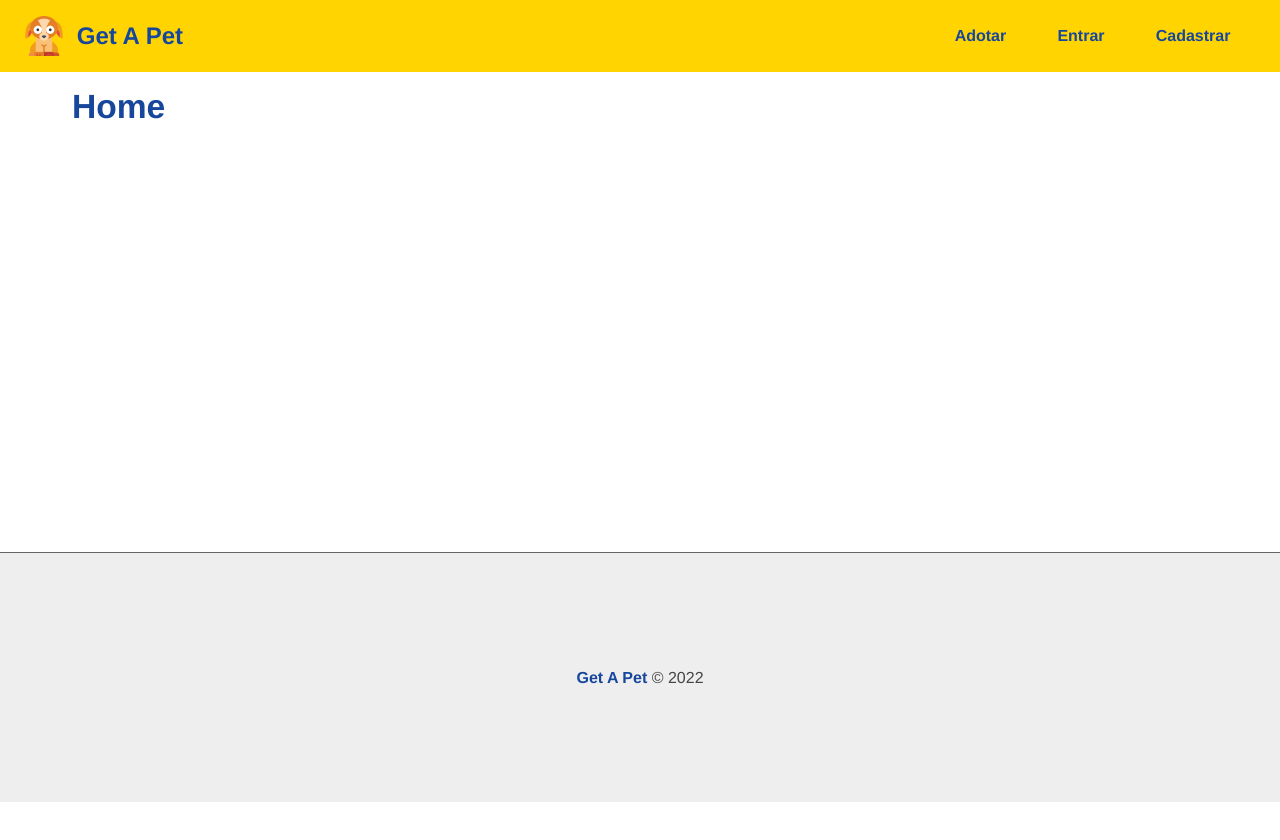
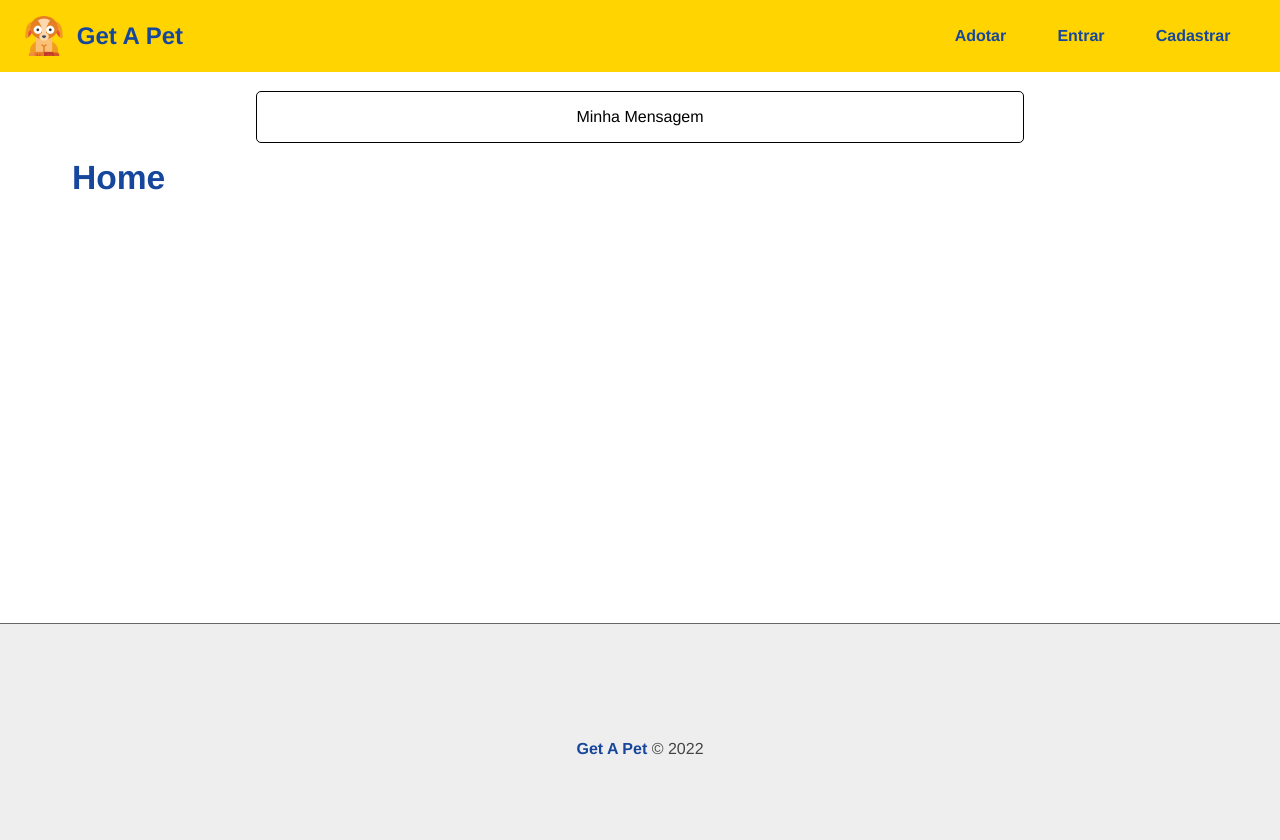
Before and after one commit to pabloaraujo22/15_Projeto_Get_A_Pet, a React (Create React App) app in the folder frontend/: page / in a window 1280 px wide. Shown: the top 840 px of the page. Before the commit the page ends 802 px from the top, so only its background shows below. Built offline with nearby package versions, Linux system fonts and the light colour scheme.

Commit message:
Criando Componente de Mensagem

```diff
--- a/frontend/src/App.js
+++ b/frontend/src/App.js
@@ -2,6 +2,7 @@ import React from 'react';
 import {BrowserRouter as Router, Route, Routes} from 'react-router-dom'
 import Container from './components/layouts/Container';
 import Footer from './components/layouts/Footer';
+import Message from './components/layouts/Message';
 import NavBar from './components/layouts/NavBar';
 import Login from './components/pages/auth/Login';
 import Register from './components/pages/auth/Register';
@@ -13,6 +14,7 @@ function App() {
         <Router>
             <UserProvider>
                 <NavBar/>
+                    <Message/>
                     <Container>
                     <Routes>
                         <Route path='/login' element={<Login/>}/>
--- /dev/null
+++ b/frontend/src/components/layouts/Message.jsx
@@ -0,0 +1,12 @@
+import { useState } from 'react';
+import styles from './Message.module.css';
+
+export default function Message(props) {
+    const [type, setType] = useState('');
+
+    return (
+        <div className={`${styles.message} ${styles[type]}`}>
+            Minha Mensagem
+        </div>
+    );
+}
--- /dev/null
+++ b/frontend/src/components/layouts/Message.module.css
@@ -0,0 +1,19 @@
+.message {
+    max-width: 60%;
+    padding: 1em;
+    border: 1px solid #000;
+    margin: 1.2em auto 0;
+    text-align: center;
+    border-radius: 5px;
+}
+
+.success {
+    color: #155724;
+    background-color: #d4edda;
+    border-color: #c3e6cb;
+}
+.error {
+    color: #721c24;
+    background-color: #f8d7da;
+    border-color: #f5c6cb;
+}
```
